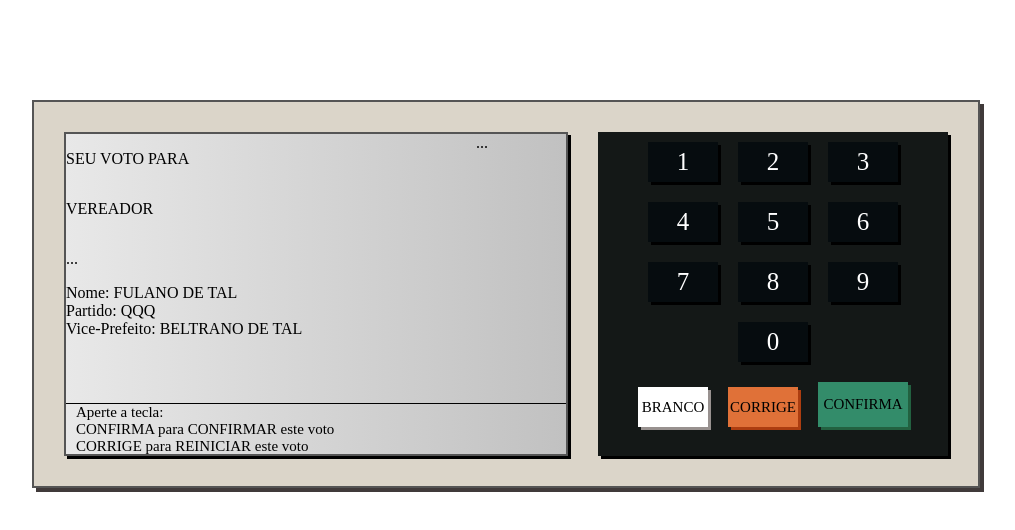
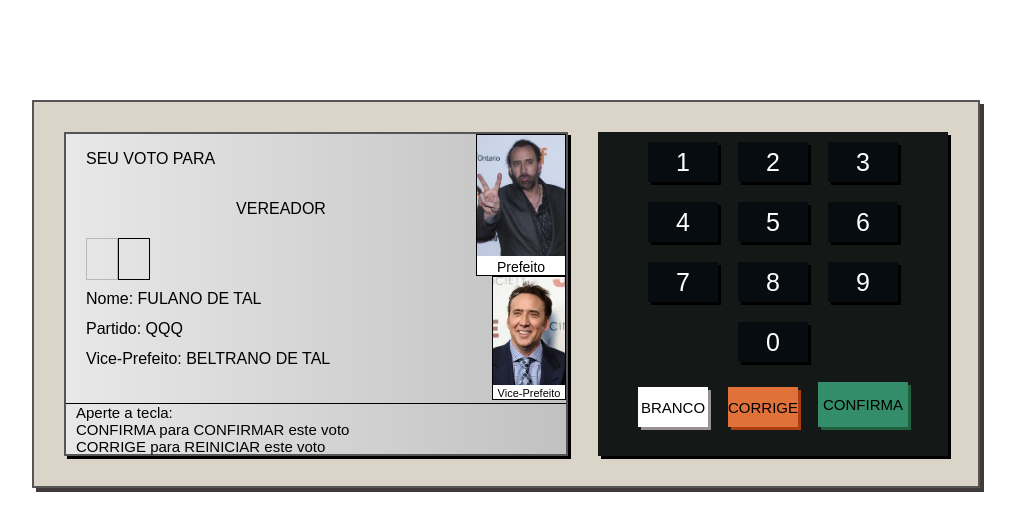
Before and after one commit to vinimeucaro/UrnaEletronica, a plain HTML site: page index.html in a window 1280 px wide. Shown: the whole page, without its empty margins (134-1149 px from the left). Drawn offline with Linux system fonts and the light colour scheme.

Commit message:
init back-end
with JS

```diff
--- a/index.html
+++ b/index.html
@@ -20,7 +20,8 @@
                         <span>VEREADOR</span>
                     </div>
                     <div class="d-1-3">
-                        ...
+                        <div class="numero  pisca"></div>
+                        <div class="numero"></div>
                     </div>
                     <div class="d-1-4">
                         Nome: FULANO DE TAL<br/>
@@ -29,7 +30,14 @@
                     </div>
                 </div>
                 <div class="topo--direita">
-                    ...
+                    <div class="image">
+                        <img src="images/22.jpg" alt=""/>
+                        Prefeito
+                    </div>
+                    <div class="image small">
+                        <img src="images/23.jpg" alt=""/>
+                        Vice-Prefeito
+                    </div>
                 </div>
             </div>
             <div class="base">
--- a/style.css
+++ b/style.css
@@ -1,8 +1,15 @@
+@keyframes pisca{
+    0% {opacity: 0.2;}
+    50% {opacity: 1;}
+    100% {opacity: 0.2;}
+}
+
 body {
     margin: 100px;
     display: flex;
     justify-content: center;
     align-items: center;
+    font-family: Arial, Helvetica, sans-serif;
 }
 .urna {
     background-color: #dbd5c9;
@@ -85,6 +92,7 @@ body {
 }
 .topo--esquerda {
     flex: 1;
+    padding-left: 20px;
 }
 .d-1-1{
     height: 50px;
@@ -95,14 +103,50 @@ body {
     height: 50px;
     display: flex;
     align-items: center;
+    justify-content: center;
 }
 .d-1-3{
     height: 50px;
     display: flex;
     align-items: center;
 }
+.numero{
+    display: inline-block;
+    width: 30px;
+    height: 40px;
+    border: 1px solid #000;
+    text-align: center;
+    line-height: 40px;
+    font-size: 25px;
+}
+.pisca{
+    animation-name: pisca;
+    animation-duration: 1s;
+    animation-iteration-count: infinite;
+}
+.d-1-4{
+    flex: 1;
+    line-height: 30px;
+}
+
 .topo--direita {
     width: 90px;
+    display: flex;
+    flex-direction: column;
+    align-items: flex-end;
+}
+.image{
+    border: 1px solid #000;
+    background-color: #FFF;
+    text-align: center;
+    font-size: 14px;
+}
+.image img{
+    width: 100%;
+}
+.image.small{
+    width: 80%;
+    font-size: 11px;
 }
 
 .base {
```
Also changed, not shown: etapas.js (added, +50 -0 lines), images/22.jpg (added), images/23.jpg (added), images/nicolas2.jpg (added).
